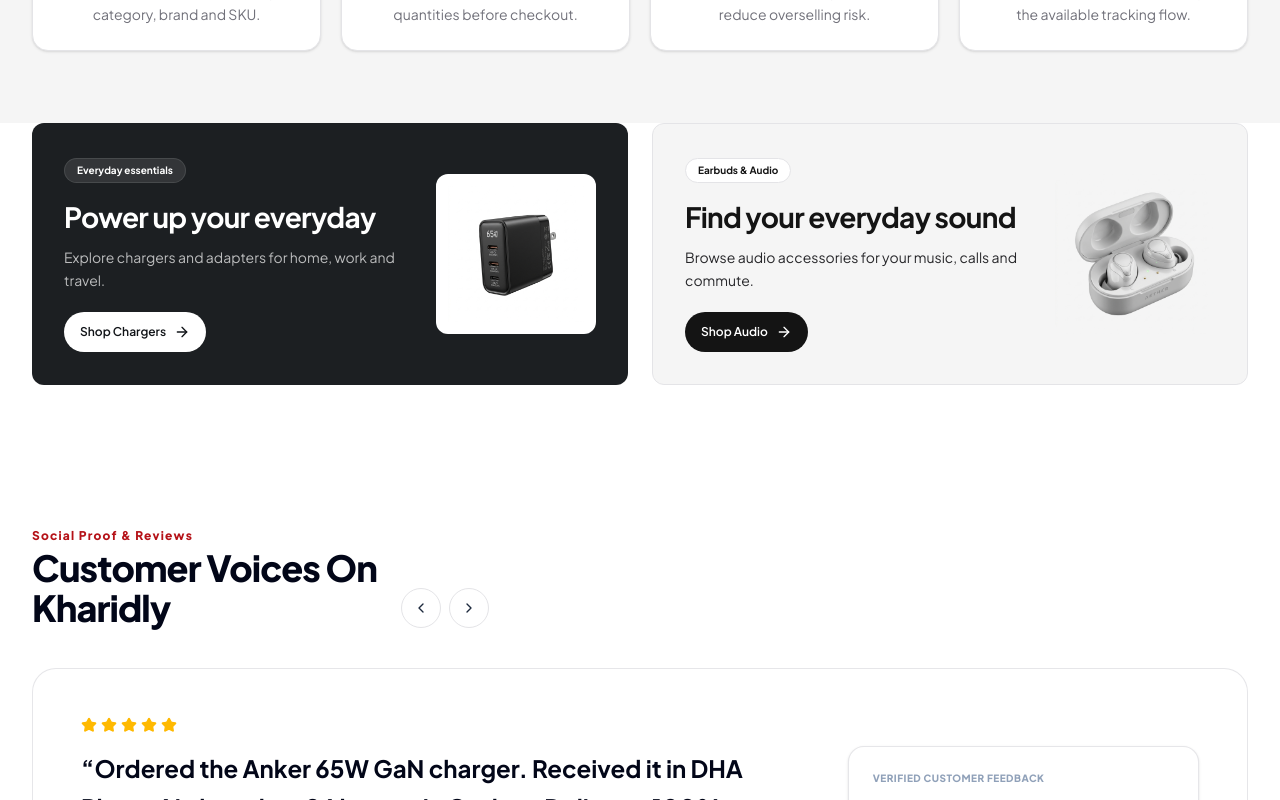
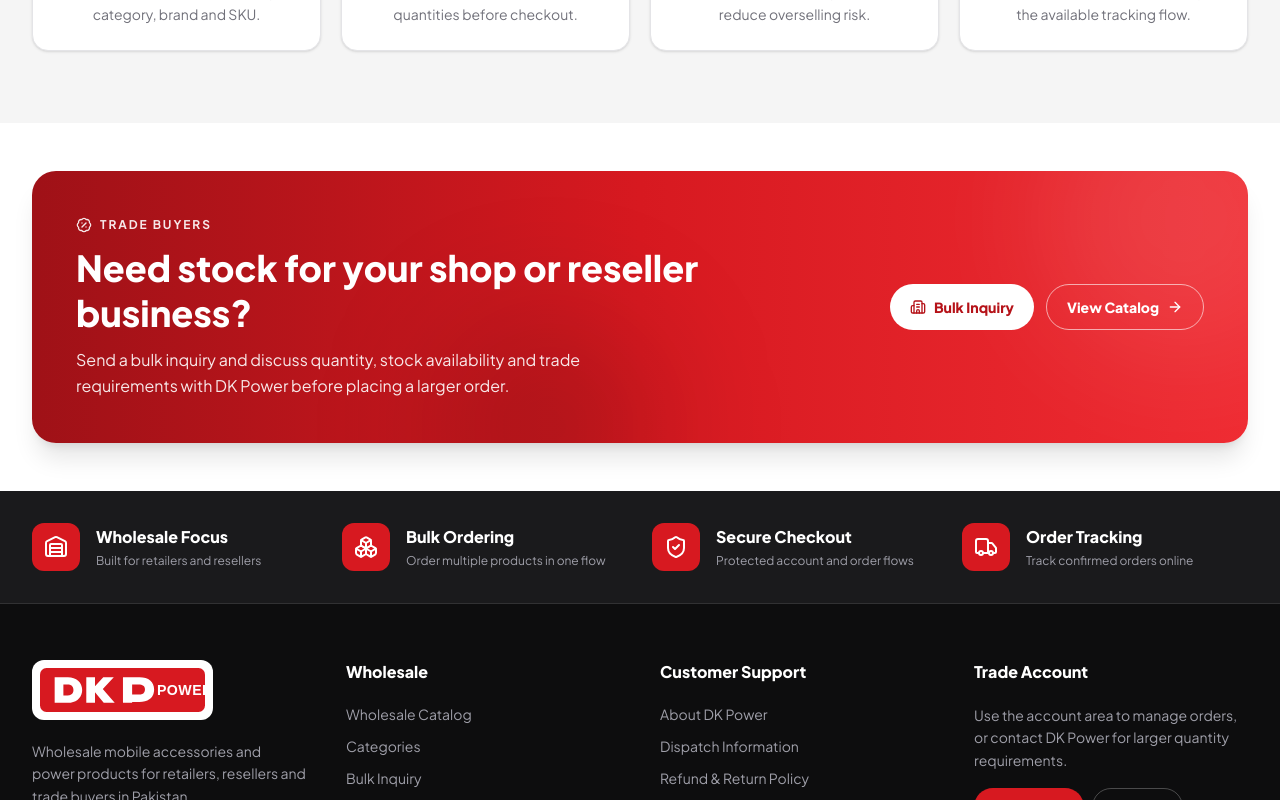
Before and after one commit to rovaidkhan07/Dpower-, a Next.js app: page / in a window 1280 px wide. Shown: the part 1340-2140 px from the top of the page. Built offline with nearby package versions, Linux system fonts and the light colour scheme; no server answers; the database is empty.

Commit message:
feat: simplify homepage around wholesale catalog and trade flow

```diff
--- a/src/components/storefront/homepage-shell.tsx
+++ b/src/components/storefront/homepage-shell.tsx
@@ -4,10 +4,8 @@ import React from "react";
 import { HeroBanner } from "@/components/storefront/hero-banner";
 import { TrendingSection } from "@/components/storefront/trending-section";
 import { CategoryGrid } from "@/components/storefront/category-grid";
-import { TechFeaturesSection } from "@/components/storefront/tech-features-section";
-import { CustomerReviews } from "@/components/storefront/customer-reviews";
+import { TrustFeatures } from "@/components/storefront/trust-features";
 import { VipBanner } from "@/components/storefront/vip-banner";
-import { TrustFeatures } from "@/components/storefront/trust-features";
 import { ProductWithDetails } from "@/types";
 import { Category } from "@/generated/prisma/client";
 
@@ -17,35 +15,15 @@ interface HomepageShellProps {
   trendingProducts: { products: ProductWithDetails[] };
 }
 
-export function HomepageShell({
-  featuredProducts,
-  categories,
-  trendingProducts,
-}: HomepageShellProps) {
-  const displayProducts =
-    featuredProducts && featuredProducts.length > 0
-      ? featuredProducts
-      : trendingProducts.products;
+export function HomepageShell({ featuredProducts, categories, trendingProducts }: HomepageShellProps) {
+  const displayProducts = featuredProducts?.length ? featuredProducts : trendingProducts.products;
 
   return (
-    <div className="space-y-0 bg-[#FAF8F5] dark:bg-[#0F1115]">
-      {/* 1. Core value proposition */}
+    <div className="space-y-0 bg-[#fafafa] dark:bg-[#0f0f10]">
       <HeroBanner />
-
-      {/* 2. Fast path into the catalog (4 horizontal cards) */}
       <CategoryGrid categories={categories} />
-
-      {/* 3. Featured products (horizontal scroll on mobile) */}
       <TrendingSection products={displayProducts} />
-
-      {/* 4. Desktop-only extended editorial content */}
-      <div className="hidden lg:block space-y-0">
-        <TrustFeatures />
-        <TechFeaturesSection />
-        <CustomerReviews />
-      </div>
-
-      {/* 5. VIP Banner / Newsletter */}
+      <TrustFeatures />
       <VipBanner />
     </div>
   );
```
